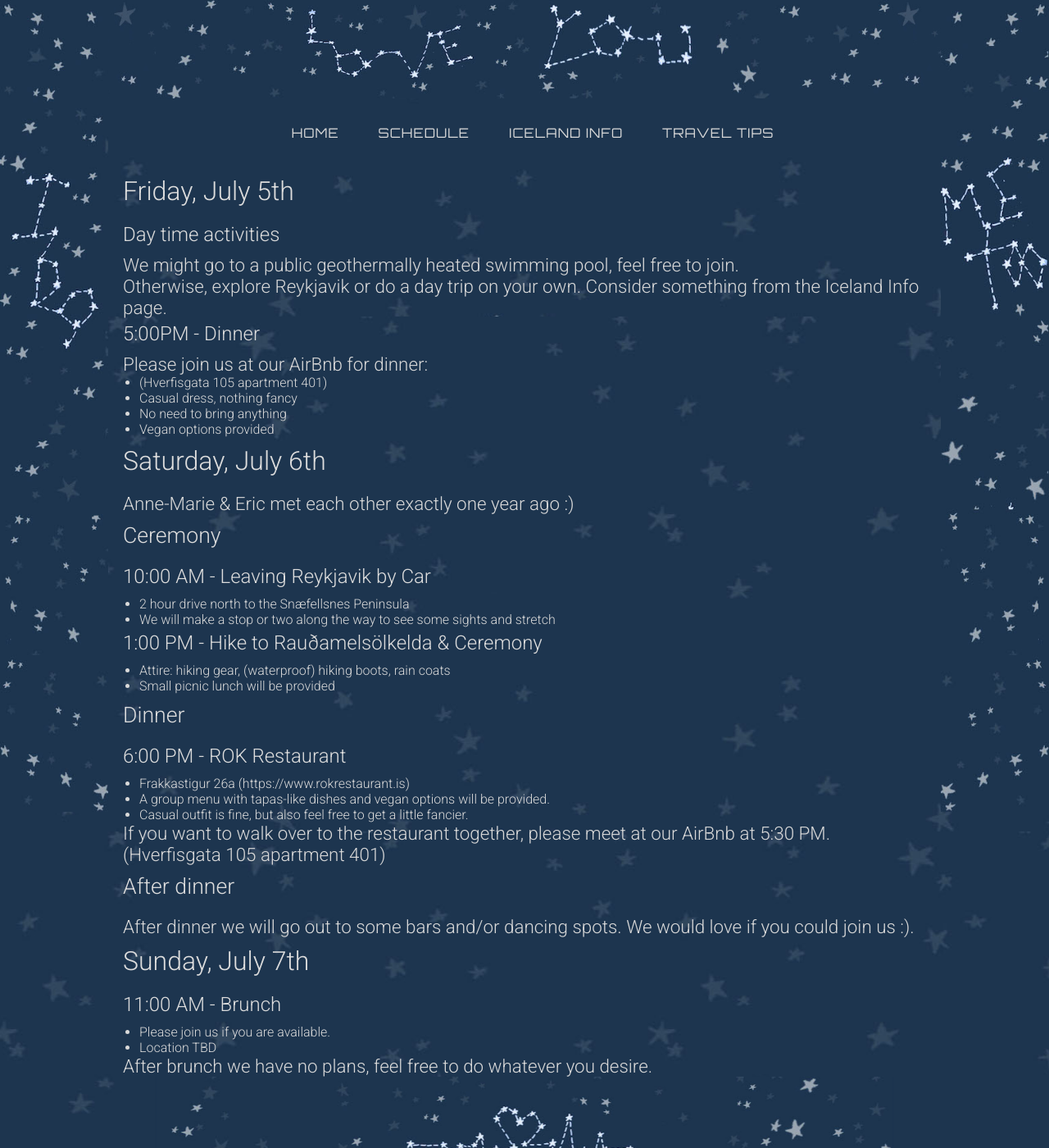
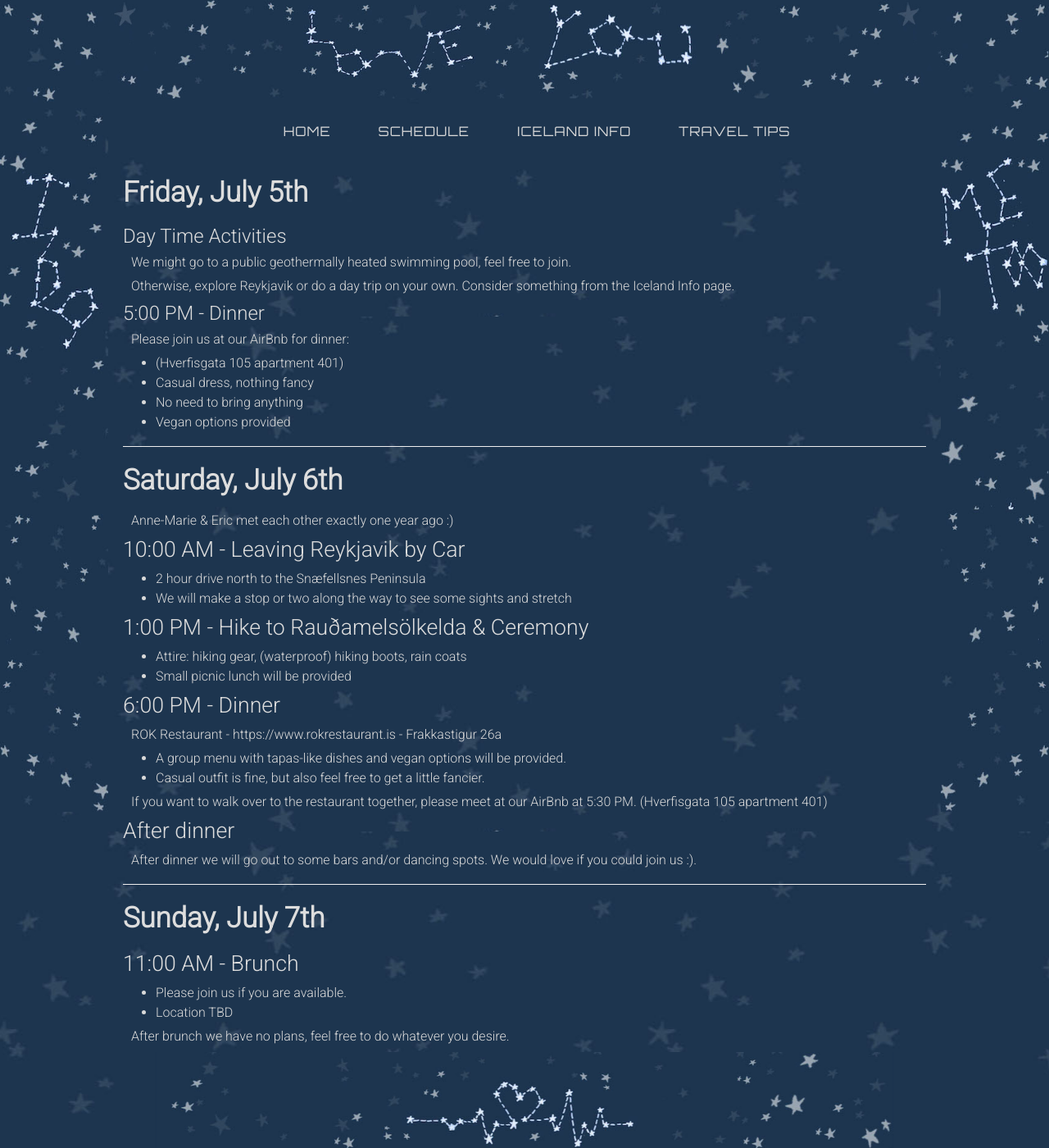
Before and after one commit to rltvty/olkelda, a Jekyll site: the page built from schedule.md, in a window 1280 px wide and 1400 px high. Shown: the whole window at 82% size. Built offline with Jekyll 4.4.1, drawn with Linux system fonts in a browser that asks for light colours.

Commit message:
more work on schedule

```diff
--- a/_sass/main.scss
+++ b/_sass/main.scss
@@ -33,60 +33,47 @@ body {
   color: #D9D9D9
 }
 
-h1, h2, h3, h4, h5, h6 {
+h1, h2, h3, h4 {
   padding: 0;
-  font-weight: 300;
   font-style: normal;
   color: #DDD;
   text-rendering: optimizeLegibility
 }
 
 h1 {
-  font-size: 24pt;
+  font-size: 26pt;
   margin-top: 10px;
   margin-bottom: 20px;
   margin-left: 0px;
   margin-right: 0px;
+  font-weight: bolder;
 }
 
 h2 {
   font-size: 20pt;
-  margin-top: 10px;
-  margin-bottom: 20px;
+  margin-top: 5px;
+  margin-bottom: 10px;
   margin-left: 0px;
   margin-right: 0px;
+  font-weight: 300;
 }
 
 h3 {
   font-size: 18pt;
-  margin-top: 5px;
-  margin-bottom: 10px;
+  margin-top: 3px;
+  margin-bottom: 8px;
   margin-left: 0px;
   margin-right: 0px;
+  font-weight: 300;
 }
 
 h4 {
   font-size: 16pt;
-  margin-top: 5px;
-  margin-bottom: 10px;
+  margin-top: 2px;
+  margin-bottom: 4px;
   margin-left: 0px;
   margin-right: 0px;
-}
-
-h5 {
-  font-size: 14pt;
-  margin-top: 0px;
-  margin-bottom: 0px;
-  margin-left: 0px;
-  margin-right: 0px;
-}
-
-h6 {
-  font-size: 12pt;
-  margin-top: 0px;
-  margin-bottom: 0px;
-  margin-left: 0px;
-  margin-right: 0px;
+  font-weight: 300;
 }
 
 hr {
@@ -117,13 +104,16 @@ img {
 li {
   list-style-type: disc;
   list-style-position: outside;
-  margin-left: 20px;
+  margin-left: 30px;
+  margin-bottom: 5px;
 }
 
 p {
-  margin: 0;
   padding: 0;
-  font-size: 1.4em
+  margin-left: 10px;
+  margin-right: 0;
+  margin-top: 0;
+  margin-bottom: 10px;
 }
 
 strong {
@@ -131,21 +121,9 @@ strong {
 }
 
 ul {
-  margin: 0;
+  margin: 10px;
   padding: 0
 }
-
-
-
-
-
-
-
-
-
-
-
-
 
 .clearfix-relative {
   position: relative
--- a/schedule.md
+++ b/schedule.md
@@ -4,13 +4,13 @@ title: Schedule
 ---
 # Friday, July 5th
 
-### Day time activities
+### Day Time Activities
 
 We might go to a public geothermally heated swimming pool, feel free to join.
 
 Otherwise, explore Reykjavik or do a day trip on your own.  Consider something from the Iceland Info page.
 
-### 5:00PM - Dinner
+### 5:00 PM - Dinner
 
 Please join us at our AirBnb for dinner:
 * (Hverfisgata 105 apartment 401)
@@ -18,24 +18,21 @@ Please join us at our AirBnb for dinner:
 * No need to bring anything
 * Vegan options provided
 
+---
 # Saturday, July 6th
 
 Anne-Marie & Eric met each other exactly one year ago :)
 
-## Ceremony
-
-### 10:00 AM - Leaving Reykjavik by Car
+## 10:00 AM - Leaving Reykjavik by Car
 * 2 hour drive north to the Snæfellsnes Peninsula
 * We will make a stop or two along the way to see some sights and stretch
 
-### 1:00 PM - Hike to Rauðamelsölkelda & Ceremony
+## 1:00 PM - Hike to Rauðamelsölkelda & Ceremony
 * Attire: hiking gear, (waterproof) hiking boots, rain coats
 * Small picnic lunch will be provided
 
-## Dinner
-
-### 6:00 PM - ROK Restaurant
-* Frakkastigur 26a (https://www.rokrestaurant.is)
+## 6:00 PM - Dinner
+ROK Restaurant - https://www.rokrestaurant.is - Frakkastigur 26a
 * A group menu with tapas-like dishes and vegan options will be provided.
 * Casual outfit is fine, but also feel free to get a little fancier.
 
@@ -44,9 +41,10 @@ If you want to walk over to the restaurant together, please meet at our AirBnb a
 ## After dinner
 After dinner we will go out to some bars and/or dancing spots.  We would love if you could join us :).
 
+---
 # Sunday, July 7th
 
-### 11:00 AM - Brunch
+## 11:00 AM - Brunch
 * Please join us if you are available.
 * Location TBD
 
```
